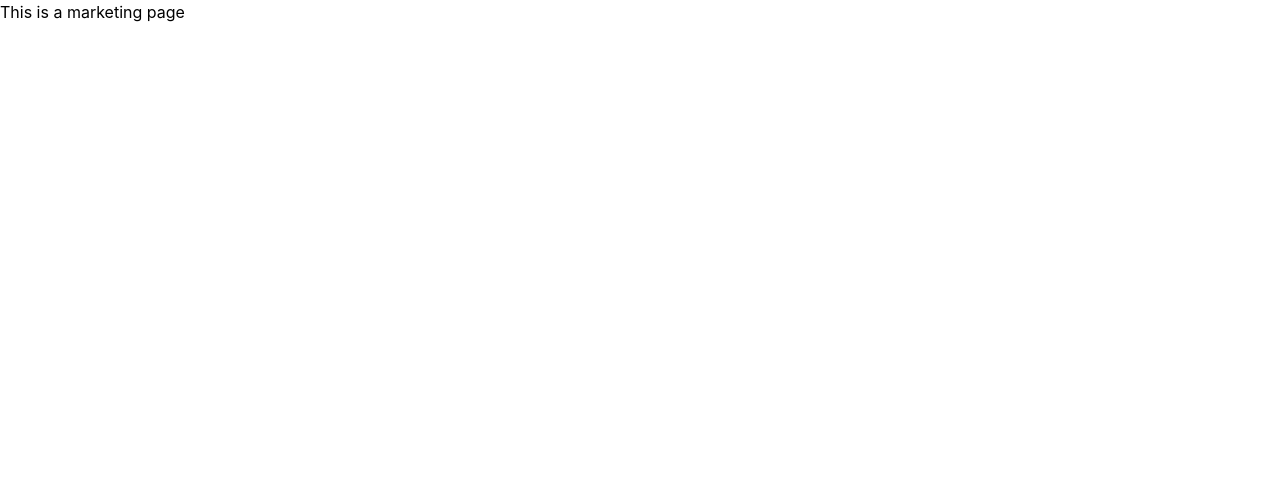
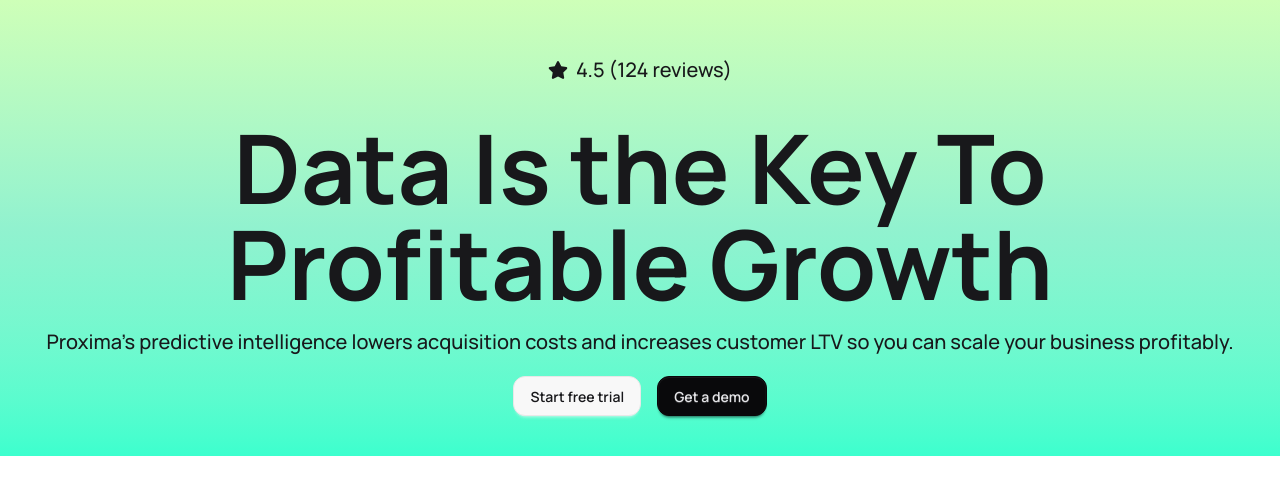
Before and after one commit to amitchandradas2004/Marketing-Landing-page-By-React, a React (Vite) app: page / in a window 1280 px wide. Shown: the top 494 px of the page. Built offline with nearby package versions, Linux system fonts and the light colour scheme.

Commit message:
Banner is done

```diff
--- a/package.json
+++ b/package.json
@@ -13,6 +13,7 @@
     "@tailwindcss/vite": "^4.2.4",
     "react": "^19.2.5",
     "react-dom": "^19.2.5",
+    "react-icons": "^5.6.0",
     "tailwindcss": "^4.2.4"
   },
   "devDependencies": {
--- a/src/App.css
+++ b/src/App.css
@@ -1 +1,10 @@
+@import url("https://fonts.googleapis.com/css2?family=Manrope:wght@200..800&display=swap");
+
 @import "tailwindcss";
+@import "daisyui/daisyui.css";
+
+* {
+  font-family: "Manrope", sans-serif;
+  font-optical-sizing: auto;
+  font-style: normal;
+}
--- a/src/App.jsx
+++ b/src/App.jsx
@@ -1,9 +1,12 @@
 import "./App.css";
+import Banner from "./Components/Banner/Banner";
 
 function App() {
-  return <>
-  <h2>This is a marketing page</h2>
-  </>;
+  return (
+    <>
+      <Banner></Banner>
+    </>
+  );
 }
 
 export default App;
--- /dev/null
+++ b/src/Components/Banner/Banner.jsx
@@ -0,0 +1,33 @@
+import React from "react";
+import { FaStar } from "react-icons/fa";
+
+const Banner = () => {
+  return (
+    <div className="bg-linear-to-b from-[#CEFFB8] via-[#91F2CF] to-[#3CFFCE] py-10 h-[120%]">
+      <div className="text-center space-y-5 container mx-auto ">
+        <span className="flex items-center text-xl gap-2 font-medium justify-center py-4">
+          <span>
+            {" "}
+            <FaStar />
+          </span>
+          4.5 (124 reviews)
+        </span>
+        <div className="space-y-4">
+          <h3 className="text-6xl md:text-7xl lg:text-8xl font-bold">
+            Data Is the Key To <br /> Profitable Growth
+          </h3>
+          <p className="text-xl font-medium">
+            Proxima's predictive intelligence lowers acquisition costs and
+            increases customer LTV so you can scale your business profitably.
+          </p>
+        </div>
+        <div className="space-x-4">
+          <button className="btn rounded-xl">Start free trial</button>
+          <button className="btn btn-neutral rounded-xl">Get a demo</button>
+        </div>
+      </div>
+    </div>
+  );
+};
+
+export default Banner;
```
Also changed, not shown: 1 other file (tests, documents, lock files or other folders).
